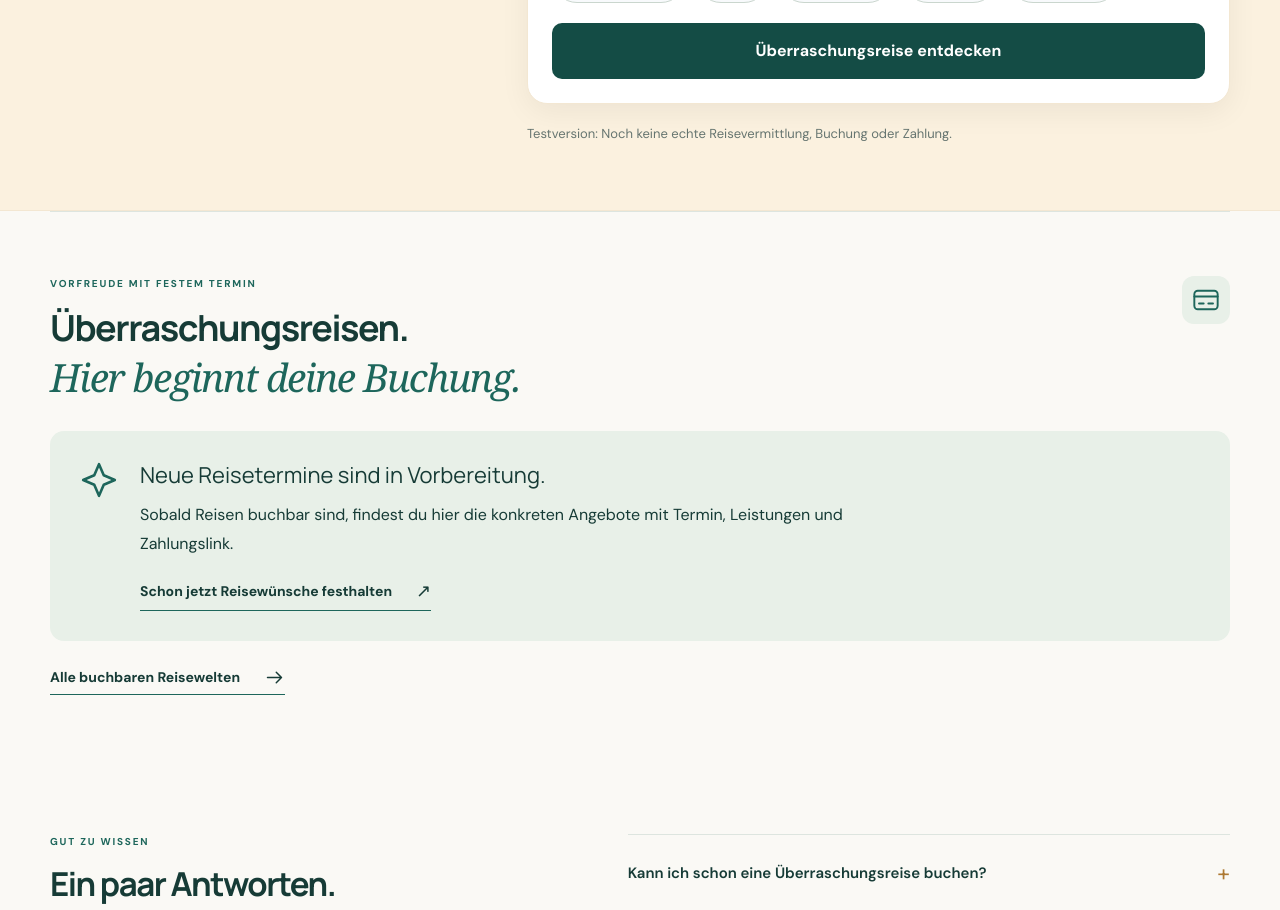
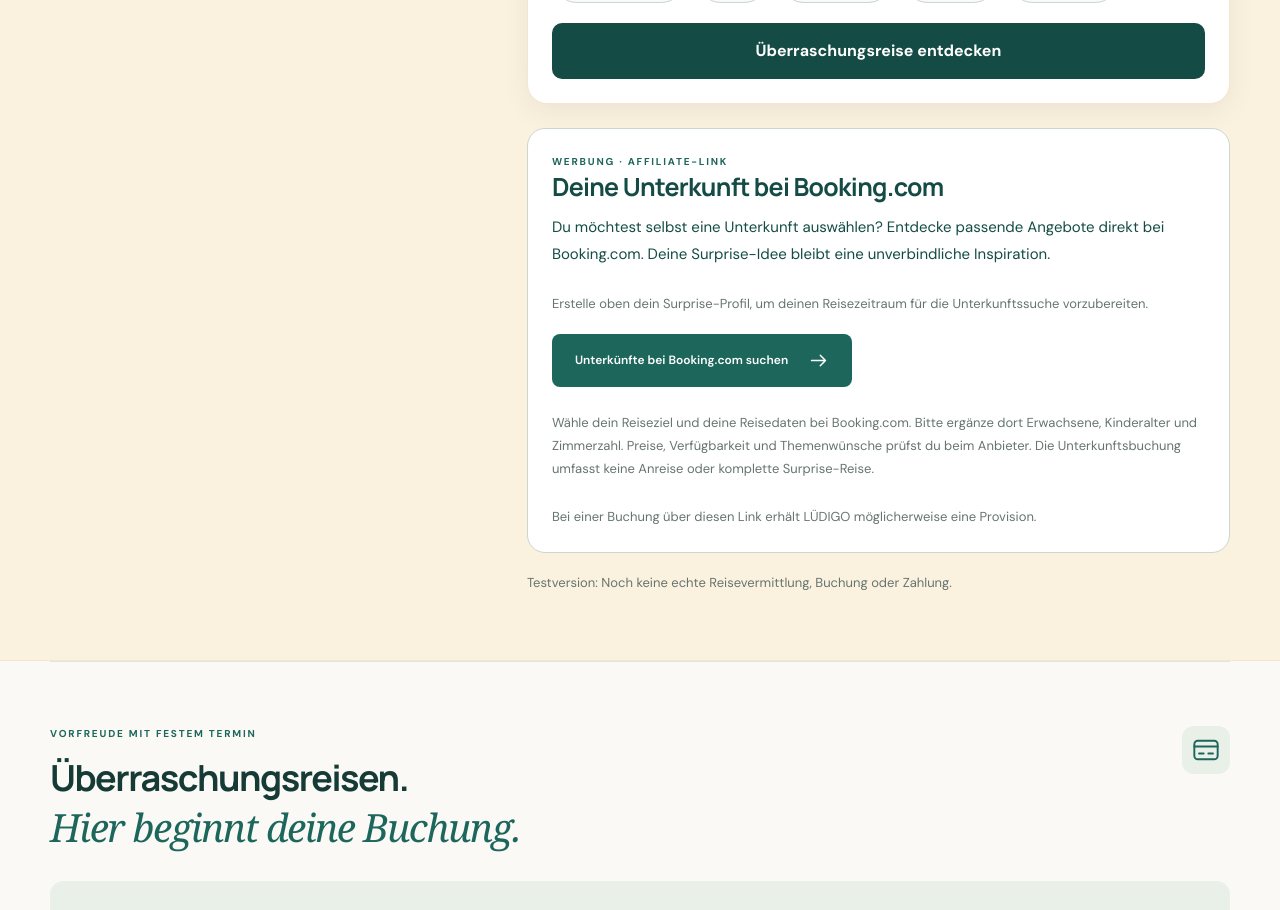
Before and after one commit to niklasluedemann468-netizen/Ludigo, a Next.js app: page /surprise in a window 1280 px wide. Shown: the part 1640-2550 px from the top of the page. Built offline with nearby package versions, Linux system fonts and the light colour scheme.

Commit message:
Add Booking affiliate accommodation search to Surprise profiles (#14)

```diff
--- /dev/null
+++ b/app/components/SurpriseBookingSearch.tsx
@@ -0,0 +1,27 @@
+'use client';
+
+import { useState } from 'react';
+import { surpriseBookingSearch } from '../lib/surprise-booking';
+import type { SurpriseIdea, SurpriseRequest } from '../lib/surpriseMatcher';
+import { Icon } from './LudigoChrome';
+
+export default function SurpriseBookingSearch({ request, idea }: { request: SurpriseRequest | null; idea?: SurpriseIdea }) {
+  const [destination, setDestination] = useState('');
+  const booking = surpriseBookingSearch(request, destination);
+  return <section aria-labelledby="surprise-booking-title" style={{ marginTop: 24, padding: 24, background: '#ffffff', border: '1px solid #cad6ce', borderRadius: 18 }}>
+    <p className="eyebrow">WERBUNG · AFFILIATE-LINK</p>
+    <h2 id="surprise-booking-title" style={{ fontSize: 25, marginBottom: 12 }}>Deine Unterkunft bei Booking.com</h2>
+    <p>Du möchtest selbst eine Unterkunft auswählen? Entdecke passende Angebote direkt bei Booking.com. Deine Surprise-Idee bleibt eine unverbindliche Inspiration.</p>
+    {idea && <p style={{ marginTop: 12 }}><strong>Deine ausgewählte Idee:</strong> {idea.title}</p>}
+    {request ? <div style={{ marginTop: 18 }}>
+      <label htmlFor="surprise-booking-destination" style={{ display: 'block', fontWeight: 600 }}>Reiseziel für deine eigene Unterkunftssuche (optional)</label>
+      <input id="surprise-booking-destination" value={destination} onChange={event => setDestination(event.target.value)} maxLength={120} placeholder="z. B. Berlin oder Gardasee" aria-describedby="surprise-booking-hint" style={{ width: '100%', padding: 13, marginTop: 8, border: '1px solid #cad6ce', borderRadius: 10, fontSize: 16 }}/>
+      <p id="surprise-booking-hint" className="booking-note">Ein hier selbst gewähltes Reiseziel gilt nur für Booking.com. Es ersetzt nicht das geheime Surprise-Ziel. Der Abfahrtsort wird nicht als Urlaubsziel verwendet.</p>
+    </div> : <p className="booking-note">Erstelle oben dein Surprise-Profil, um deinen Reisezeitraum für die Unterkunftssuche vorzubereiten.</p>}
+    {booking.transferred.length > 0 && <div className="booking-criteria" style={{ marginTop: 18 }}><h3>Für Booking.com vorbereitet</h3><ul className="live-features">{booking.transferred.map(label => <li key={label}><Icon name="arrow"/><span>{label}</span></li>)}</ul></div>}
+    {booking.manual.length > 0 && <div className="booking-criteria" style={{ marginTop: 18 }}><h3>Bei Booking.com noch prüfen oder ergänzen</h3><ul>{booking.manual.map(label => <li key={label}>{label}</li>)}</ul></div>}
+    <a className="primary-button" href={booking.href} target="_blank" rel="sponsored noopener noreferrer" style={{ marginTop: 18 }}>Unterkünfte bei Booking.com suchen <Icon name="arrow"/></a>
+    <p className="booking-note">{booking.hasSearch ? 'Deine vorbereiteten Angaben öffnen sich bei Booking.com. ' : 'Wähle dein Reiseziel und deine Reisedaten bei Booking.com. '}Bitte ergänze dort Erwachsene, Kinderalter und Zimmerzahl. Preise, Verfügbarkeit und Themenwünsche prüfst du beim Anbieter. Die Unterkunftsbuchung umfasst keine Anreise oder komplette Surprise-Reise.</p>
+    <p className="booking-note">Bei einer Buchung über diesen Link erhält LÜDIGO möglicherweise eine Provision.</p>
+  </section>;
+}
--- a/app/components/SurpriseSearchBox.tsx
+++ b/app/components/SurpriseSearchBox.tsx
@@ -1,5 +1,6 @@
 "use client";
 import { useState } from "react";
+import SurpriseBookingSearch from './SurpriseBookingSearch';
 import {
   matchSurprises,
   type SurprisePreference,
@@ -482,6 +483,11 @@ export default function SurpriseSearchBox() {
           Überraschungsreise entdecken
         </button>
       </form>
+      <SurpriseBookingSearch
+        key={request ? JSON.stringify([request.startDate, request.endDate, request.travelers, request.budget, request.preferences, selectedIdeaId]) : 'no-profile'}
+        request={request}
+        idea={selectedIdea}
+      />
       {request && matches && (
         <section
           style={{
--- /dev/null
+++ b/app/lib/surprise-booking.ts
@@ -0,0 +1,26 @@
+import { bookingSearch } from './booking-search';
+import { validIsoDate } from './search/criteria';
+import type { SurpriseRequest } from './surpriseMatcher';
+
+export function surpriseBookingSearch(request: SurpriseRequest | null, destination = '') {
+  const params = new URLSearchParams();
+  const place = destination.trim();
+  // A departure is not a destination. Never expose or invent a secret Surprise destination.
+  if (place && place.length <= 120 && !/[\x00-\x1f]/.test(place)) params.set('city', place);
+  const notes: string[] = [];
+  if (request) {
+    if (validIsoDate(request.startDate) && validIsoDate(request.endDate) && request.endDate > request.startDate) {
+      params.set('check_in', request.startDate);
+      params.set('check_out', request.endDate);
+    } else notes.push('Für eine Unterkunft bitte einen Zeitraum mit mindestens einer Übernachtung bei Booking.com wählen.');
+    if (Number.isInteger(request.travelers) && request.travelers >= 1 && request.travelers <= 1000) params.set('max_guests', String(request.travelers));
+    if (request.preferences.length) notes.push(`Themenwünsche bei Booking.com prüfen: ${request.preferences.join(', ')}.`);
+    const budget = Number(request.budget);
+    if (request.budget.trim() && Number.isFinite(budget) && budget > 0) {
+      notes.push(`Gesamtbudget für die Reise: ${budget.toLocaleString('de-DE')} €. Unterkunft und Anreise gemeinsam berücksichtigen; kein automatischer Unterkunftspreisfilter.`);
+    }
+  }
+  // Surprise collects a total traveler count, not ages or an adult/child breakdown.
+  const result = bookingSearch(params.toString(), { adults: 0, children: 0, babies: 0 });
+  return { ...result, manual: [...result.manual, ...notes] };
+}
```
Also changed, not shown: 1 other file (tests, documents, lock files or other folders).
